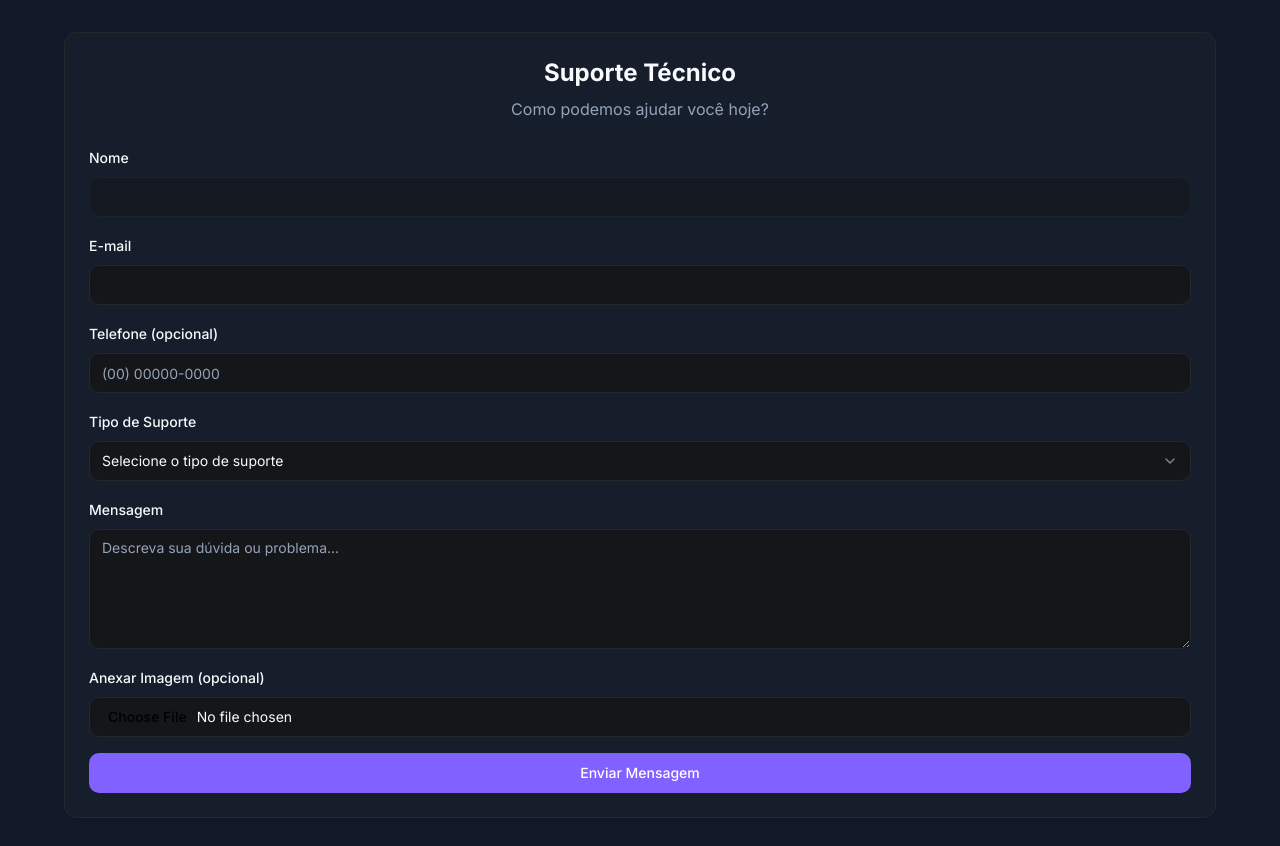
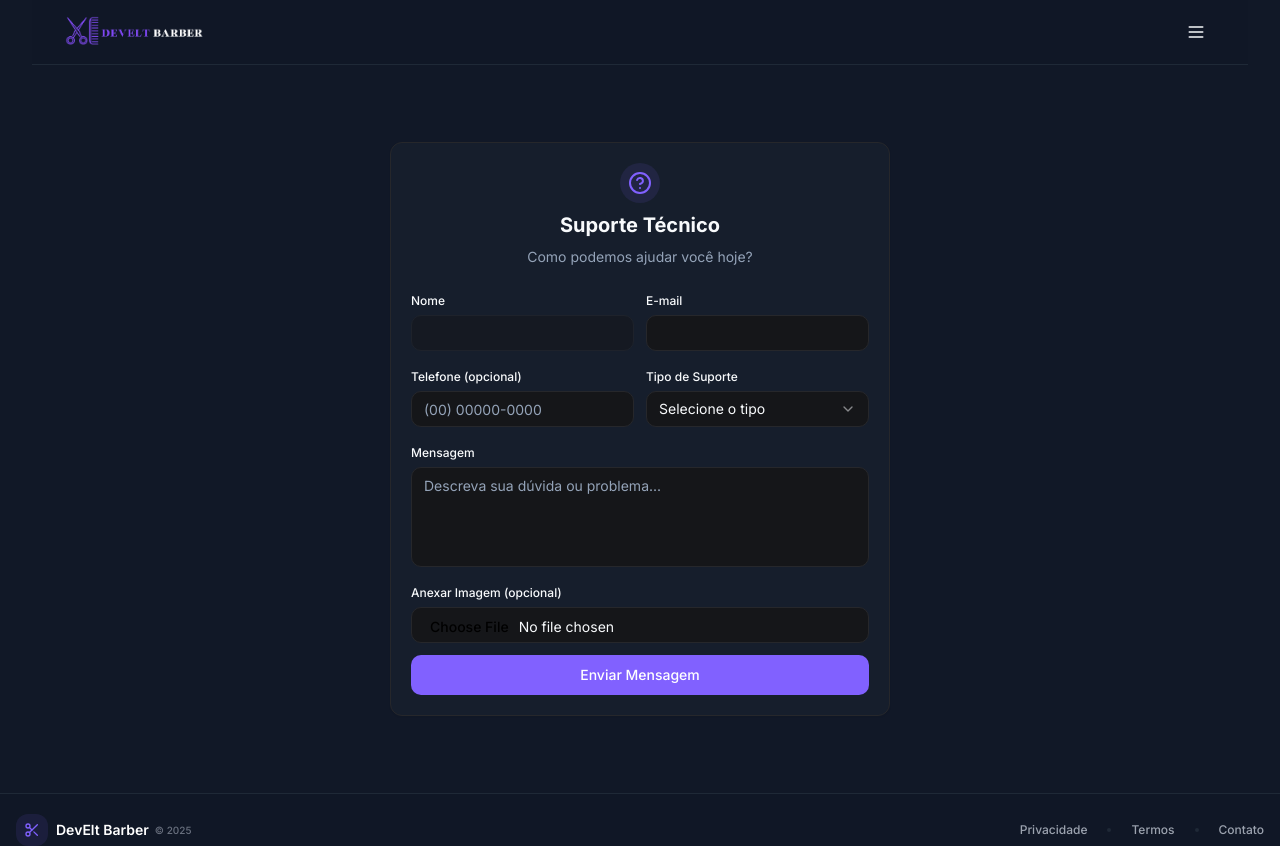
Before and after one commit to RodriguesRhuan10/DevElt-Barber, a Next.js app: page /support in a window 1280 px wide. Shown: the top 846 px of the page. Built offline with nearby package versions, Linux system fonts and the light colour scheme; no server answers.

Commit message:
style: melhora layout da página de suporte

```diff
--- a/app/support/page.tsx
+++ b/app/support/page.tsx
@@ -8,6 +8,8 @@ import { Textarea } from "@/app/_components/ui/textarea";
 import { useSession } from "next-auth/react";
 import { useState, useRef } from "react";
 import { toast } from "sonner";
+import Header from "@/app/_components/header";
+import { HelpCircle } from "lucide-react";
 
 export default function SupportPage() {
   const { data: session } = useSession();
@@ -67,18 +69,24 @@ export default function SupportPage() {
   };
 
   return (
-    <div className="container mx-auto p-4 lg:p-8">
-      <Card className="p-6">
-        <div className="mb-6">
-          <h2 className="text-2xl font-bold text-center">Suporte Técnico</h2>
-          <p className="text-muted-foreground text-center mt-2">
+    <>
+      <Header />
+      <div className="flex min-h-[calc(100vh-72px)] items-center justify-center p-4">
+        <Card className="w-full max-w-[500px] p-5">
+          <div className="mb-5 flex flex-col items-center gap-2">
+            <div className="rounded-full bg-primary/10 p-2">
+              <HelpCircle className="h-6 w-6 text-primary" />
+            </div>
+            <h2 className="text-xl font-bold">Suporte Técnico</h2>
+            <p className="text-sm text-muted-foreground">
               Como podemos ajudar você hoje?
             </p>
           </div>
 
-        <form ref={formRef} onSubmit={handleSubmit} className="space-y-4">
-          <div className="space-y-2">
-            <label htmlFor="name" className="text-sm font-medium">
+          <form ref={formRef} onSubmit={handleSubmit} className="space-y-3">
+            <div className="grid gap-3 sm:grid-cols-2">
+              <div className="space-y-1">
+                <label htmlFor="name" className="text-xs font-medium">
                   Nome
                 </label>
                 <Input
@@ -87,11 +95,12 @@ export default function SupportPage() {
                   defaultValue={session?.user?.name || ""}
                   required
                   disabled
+                  className="h-9"
                 />
               </div>
 
-          <div className="space-y-2">
-            <label htmlFor="email" className="text-sm font-medium">
+              <div className="space-y-1">
+                <label htmlFor="email" className="text-xs font-medium">
                   E-mail
                 </label>
                 <Input
@@ -100,11 +109,14 @@ export default function SupportPage() {
                   type="email"
                   defaultValue={session?.user?.email || ""}
                   required
+                  className="h-9"
                 />
               </div>
+            </div>
 
-          <div className="space-y-2">
-            <label htmlFor="phone" className="text-sm font-medium">
+            <div className="grid gap-3 sm:grid-cols-2">
+              <div className="space-y-1">
+                <label htmlFor="phone" className="text-xs font-medium">
                   Telefone (opcional)
                 </label>
                 <Input
@@ -112,16 +124,17 @@ export default function SupportPage() {
                   name="phone"
                   type="tel"
                   placeholder="(00) 00000-0000"
+                  className="h-9"
                 />
               </div>
 
-          <div className="space-y-2">
-            <label htmlFor="type" className="text-sm font-medium">
+              <div className="space-y-1">
+                <label htmlFor="type" className="text-xs font-medium">
                   Tipo de Suporte
                 </label>
                 <Select required value={type} onValueChange={setType}>
-              <SelectTrigger>
-                <SelectValue placeholder="Selecione o tipo de suporte" />
+                  <SelectTrigger className="h-9">
+                    <SelectValue placeholder="Selecione o tipo" />
                   </SelectTrigger>
                   <SelectContent>
                     <SelectItem value="agendamento">Agendamento</SelectItem>
@@ -134,9 +147,10 @@ export default function SupportPage() {
                   </SelectContent>
                 </Select>
               </div>
+            </div>
 
-          <div className="space-y-2">
-            <label htmlFor="message" className="text-sm font-medium">
+            <div className="space-y-1">
+              <label htmlFor="message" className="text-xs font-medium">
                 Mensagem
               </label>
               <Textarea
@@ -144,12 +158,12 @@ export default function SupportPage() {
                 name="message"
                 placeholder="Descreva sua dúvida ou problema..."
                 required
-              className="min-h-[120px]"
+                className="min-h-[100px] resize-none"
               />
             </div>
 
-          <div className="space-y-2">
-            <label htmlFor="attachment" className="text-sm font-medium">
+            <div className="space-y-1">
+              <label htmlFor="attachment" className="text-xs font-medium">
                 Anexar Imagem (opcional)
               </label>
               <Input
@@ -157,15 +171,16 @@ export default function SupportPage() {
                 name="attachment"
                 type="file"
                 accept="image/*"
-              className="cursor-pointer"
+                className="h-9 cursor-pointer"
               />
             </div>
 
-          <Button type="submit" className="w-full bg-primary hover:bg-primary/90" disabled={loading}>
+            <Button type="submit" className="w-full" disabled={loading}>
               {loading ? "Enviando..." : "Enviar Mensagem"}
             </Button>
           </form>
         </Card>
       </div>
+    </>
   );
 }
```
Lines whose indentation alone changed are shown as unchanged.
